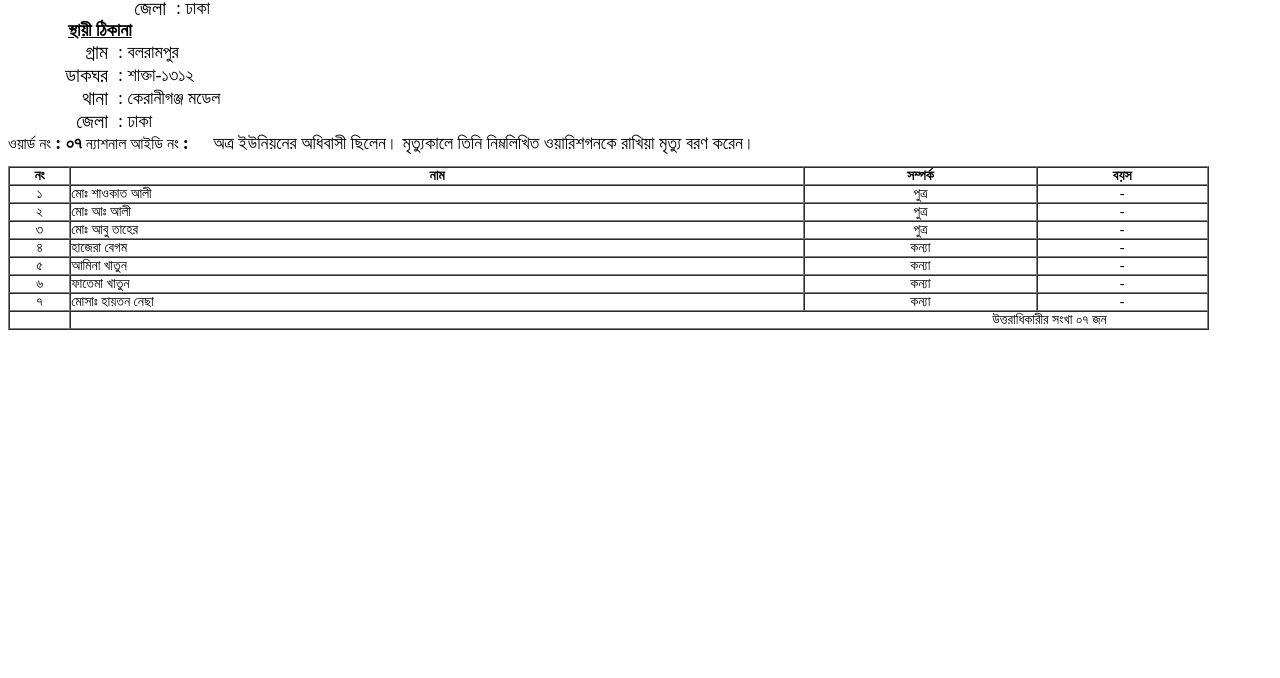
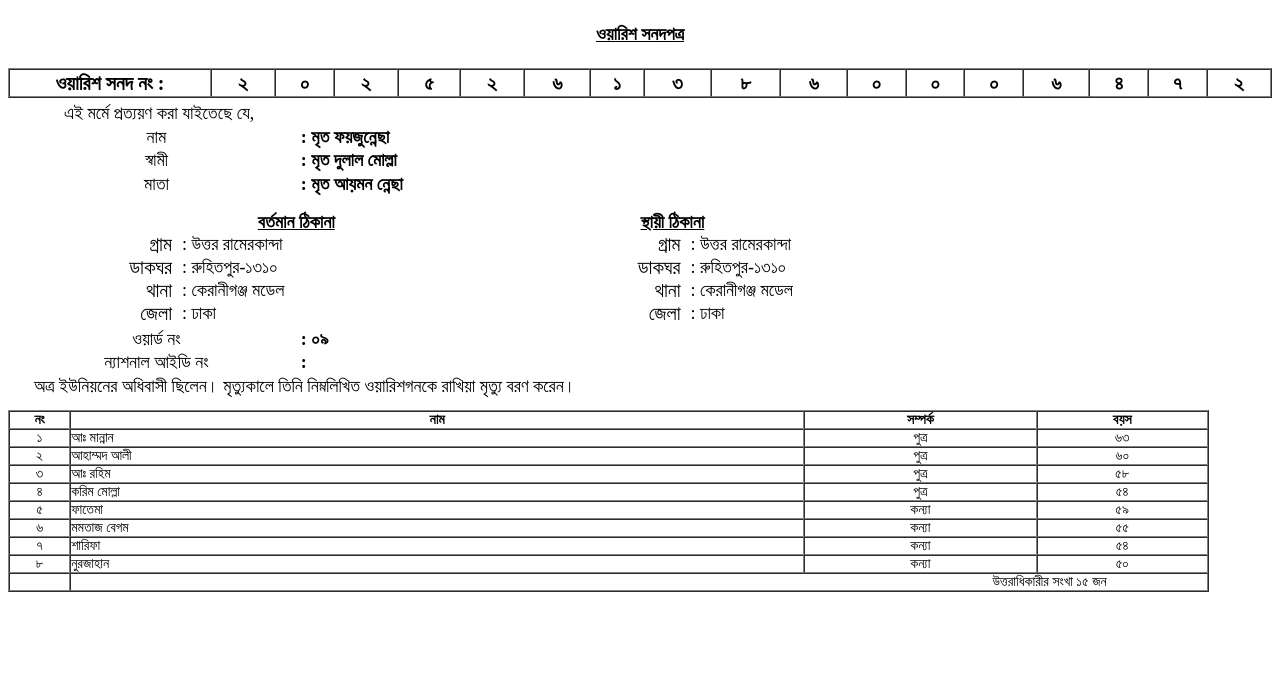
Before and after one commit to Saktaup/index.php-onlinetrack-warish_onosondaan-tid-20253613860006472, a plain HTML site: page index.html in a window 1280 px wide. Shown: the part 122-800 px from the top of the page. Drawn offline with Linux system fonts and the light colour scheme.

Commit message:
Update index.html

```diff
--- a/index.html
+++ b/index.html
@@ -1,18 +1,100 @@
+<html>
 
+<head>
+    <meta charset="utf-8">
+    <base href="https://www.saktaup.com/">
+</head>
+
+<body>
+
+    <!------header div start here---->
+
+    <table height="120px" border="0px" style="width:100%;margin:0px auto;" cellspacing="0" cellpadding="0">
+        <tbody>
+            <tr>
+                <td style="width:1.5in; text-align:center;"><img src="logo_images/logo.png" height="80px" width="80px"></td>
+                <td style="text-align:center;height:60px;font-family:SolaimanLipi;thoma;">
+                    <font style="font-size:21px;letter-spacing:2px; font-weight:bold; color:blue; width:5.5in;">শাক্তা ইউনিয়ন পরিষদ</font> <br>
+                    <font style="font-size:12px; font-weight:bold;">শিকারি টোলা, আটি <br> কেরানীগঞ্জ, ঢাকা-১৩১২ <br> ফোন :  01717369581</font>
+                </td>
+                <td style="width:1.5in;"></td>
+            </tr>
+        </tbody>
+    </table>
+
+
+
+    <!----header div close here---->
+
+    <table align="center" style="height:42px; border:1px; margin-top:5px; margin-bottom:15px;">
+        <tbody>
+            <tr>
+                <td style="padding-top:5px;">
+                    <font style="font-weight:bold; font-size:18px;"><u>ওয়ারিশ সনদপত্র</u></font>
+                </td>
+            </tr>
+        </tbody>
+    </table>
+
+    <table border="1" style=" height:30px; width:100% " cellpadding="0" cellspacing="0">
+        <tbody>
+            <tr>
+                <td style="width:200px; text-align:center; font-size:20px; font-weight:bold;">ওয়ারিশ সনদ নং :</td>
+
+                <td style="text-align:center; font-weight:bold; font-size:20px;">২</td>
+
+                <td style="text-align:center; font-weight:bold; font-size:20px;">০</td>
+
+                <td style="text-align:center; font-weight:bold; font-size:20px;">২</td>
+
+                <td style="text-align:center; font-weight:bold; font-size:20px;">৫</td>
+
+                <td style="text-align:center; font-weight:bold; font-size:20px;">২</td>
+
+                <td style="text-align:center; font-weight:bold; font-size:20px;">৬</td>
+
+                <td style="text-align:center; font-weight:bold; font-size:20px;">১</td>
+
+                <td style="text-align:center; font-weight:bold; font-size:20px;">৩</td>
+
+                <td style="text-align:center; font-weight:bold; font-size:20px;">৮</td>
+
+                <td style="text-align:center; font-weight:bold; font-size:20px;">৬</td>
+
+                <td style="text-align:center; font-weight:bold; font-size:20px;">০</td>
+
+                <td style="text-align:center; font-weight:bold; font-size:20px;">০</td>
+
+                <td style="text-align:center; font-weight:bold; font-size:20px;">০</td>
+
+                <td style="text-align:center; font-weight:bold; font-size:20px;">৬</td>
+
+                <td style="text-align:center; font-weight:bold; font-size:20px;">৪</td>
+
+                <td style="text-align:center; font-weight:bold; font-size:20px;">৭</td>
+
+                <td style="text-align:center; font-weight:bold; font-size:20px;">২</td>
+            </tr>
+        </tbody>
+    </table>
+
+    <table border="0" style="height:300px; width:100%; padding-left:5px;" cellspacing="0">
+        <tbody>
+            <tr>
                 <td colspan="4" align="left" style="font-size:18px;text-indent:50px; padding-top:5px;">এই মর্মে প্রত্যয়ণ করা যাইতেছে যে,</td>
             </tr>
             <tr>
                 <td style="font-size:18px; text-align:center; font-color:black; ">নাম </td>
                 <td>
-                    <font style="font-size:18px;  font-weight:bold;">: সোনা মিঞা</font>
+                    <font style="font-size:18px;  font-weight:bold;">: মৃত ফয়জুন্নেছা</font>
                 </td>
                 <td></td>
                 <td></td>
             </tr>
             <tr>
-                <td style="font-size:18px; text-align:center; ">পিতা</td>
+                <td style="font-size:18px; text-align:center; "> স্বামী</td>
                 <td>
-                    <font style="font-size:18px;  font-weight:bold;">: মৃত রঙ্গু মিঞা</font>
+                    <font style="font-size:18px;  font-weight:bold;">: মৃত দুলাল মোল্লা</font>
                 </td>
                 <td></td>
                 <td></td>
@@ -20,7 +102,7 @@
             <tr>
                 <td style="font-size:18px; text-align:center;">মাতা </td>
                 <td>
-                    <font style="font-size:18px;  font-weight:bold;">: -</font>
+                    <font style="font-size:18px;  font-weight:bold;">: মৃত আয়মন ন্নেছা</font>
                 </td>
                 <td></td>
                 <td></td>
@@ -37,13 +119,13 @@
                             <tr>
                                 <td style="width:148px;text-align:right; padding-right:10px; font-size:20px;">গ্রাম</td>
                                 <td>
-                                    <font style="font-size:18px;">: বলরামপুর</font>
+                                    <font style="font-size:18px;">: উত্তর রামেরকান্দা</font>
                                 </td>
                             </tr>
                             <tr>
                                 <td style="width:158px;text-align:right; padding-right:10px; font-size:20px;">ডাকঘর</td>
                                 <td>
-                                    <font style="font-size:18px;">: শাক্তা-১৩১২</font>
+                                    <font style="font-size:18px;">: রুহিতপুর-১৩১০</font>
                                 </td>
                             </tr>
                             <tr>
@@ -72,13 +154,13 @@
                             <tr>
                                 <td style="width:100px;text-align:right; padding-right:10px; font-size:20px;">গ্রাম</td>
                                 <td>
-                                    <font style="font-size:18px;">: বলরামপুর</font>
+                                    <font style="font-size:18px;">: উত্তর রামেরকান্দা</font>
                                 </td>
                             </tr>
                             <tr>
                                 <td style="text-align:right; padding-right:10px; font-size:20px;">ডাকঘর </td>
                                 <td>
-                                    <font style="font-size:18px;">: শাক্তা-১৩১২</font>
+                                    <font style="font-size:18px;">: রুহিতপুর-১৩১০</font>
                                 </td>
                             </tr>
                             <tr>
@@ -102,7 +184,7 @@
             <tr>
                 <td nowrap="" style="font-size:18px; text-align:center;">ওয়ার্ড নং </td>
                 <td>
-                    <font style="font-size:18px;  font-weight:bold;">: ০৭</font>
+                    <font style="font-size:18px;  font-weight:bold;">: ০৯</font>
                 </td>
                 <td></td>
                 <td></td>
@@ -133,49 +215,55 @@
             </tr>
             <tr>
                 <td style="text-align:center;">১</td>
-                <td style=""> মোঃ শাওকাত আলী</td>
+                <td style="">আঃ মান্নান</td>
                 <td style="text-align:center;">পুত্র</td>
-                <td style="text-align:center;">-</td>
+                <td style="text-align:center;">৬৩</td>
             </tr>
             <tr>
                 <td style="text-align:center;">২</td>
-                <td style=""> মোঃ আঃ আলী </td>
+                <td style="">আহাম্মদ আলী</td>
                 <td style="text-align:center;">পুত্র</td>
-                <td style="text-align:center;">-</td>
+                <td style="text-align:center;">৬০</td>
             </tr>
             <tr>
                 <td style="text-align:center;">৩</td>
-                <td style=""> মোঃ আবু তাহের</td>
+                <td style=""> আঃ রহিম</td>
                 <td style="text-align:center;">পুত্র</td>
-                <td style="text-align:center;">-</td>
+                <td style="text-align:center;">৫৮</td>
                 </tr>
             <tr>
                 <td style="text-align:center;">৪</td>
-                <td style=""> হাজেরা বেগম</td>
-                <td style="text-align:center;">কন্যা</td>
-                <td style="text-align:center;">-</td>
+                <td style=""> করিম মোল্লা</td>
+                <td style="text-align:center;">পুত্র</td>
+                <td style="text-align:center;">৫৪</td>
                 </tr>
             <tr>
                 <td style="text-align:center;">৫</td>
-                <td style=""> আমিনা খাতুন</td>
+                <td style=""> ফাতেমা</td>
                 <td style="text-align:center;">কন্যা</td>
-                <td style="text-align:center;">-</td>
+                <td style="text-align:center;">৫৯</td>
                 </tr>
             <tr>
                 <td style="text-align:center;">৬</td>
-                <td style=""> ফাতেমা খাতুন </td>
+                <td style=""> মমতাজ বেগম</td>
+                <td style="text-align:center;">কন্যা </td>
+                <td style="text-align:center;">৫৫</td>
+                </tr>
+            <tr>
+                <td style="text-align:center;">৭</td>
+                <td style=""> শারিফা</td>
                 <td style="text-align:center;">কন্যা</td>
-                <td style="text-align:center;">-</td>
+                <td style="text-align:center;">৫৪</td>
                 </tr>
-            </tr>
-                <td style="text-align:center;">৭</td>
-                <td style=""> মোসাঃ হায়তন নেছা </td>
+            <tr>
+                <td style="text-align:center;">৮</td>
+                <td style=""> নুরজাহান </td>
                 <td style="text-align:center;">কন্যা</td>
-                <td style="text-align:center;">-</td>
+                <td style="text-align:center;">৫০</td>
                 </tr>
             </tr>
                 <td></td>
-                <td colspan="3" style="text-align:right;padding-right:100px;">উত্তরাধিকারীর সংখা <span id="">০৭</span>  জন</td>
+                <td colspan="3" style="text-align:right;padding-right:100px;">উত্তরাধিকারীর সংখা <span id="">১৫</span>  জন</td>
             </tr>
             </tr>
 
```
Lines whose indentation alone changed are shown as unchanged.
